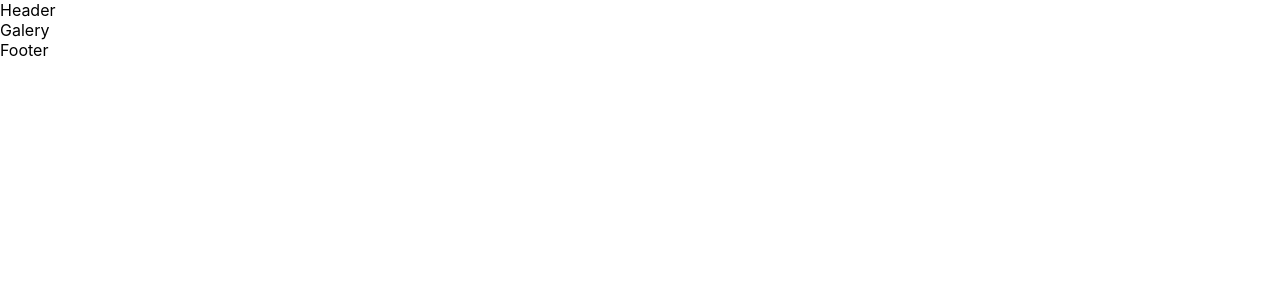
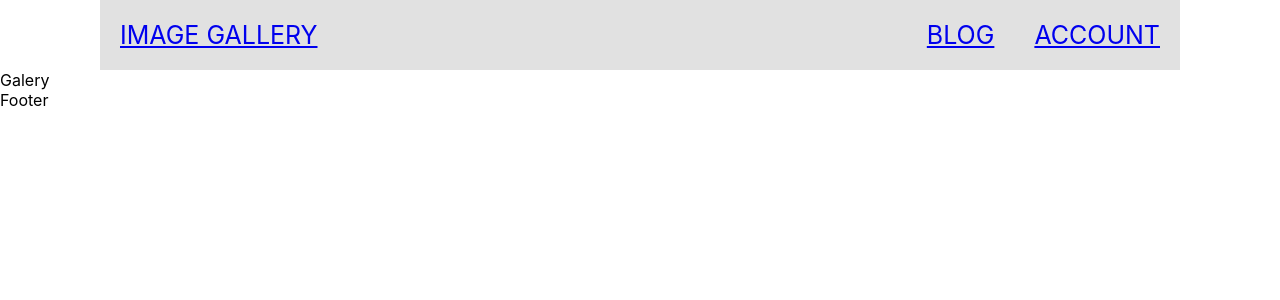
Before and after one commit to 80001/galery, a React (Create React App) app: page / in a window 1280 px wide. Shown: the top 300 px of the page. Built offline with nearby package versions, Linux system fonts and the light colour scheme.

Commit message:
02. Create <Header> and styles

```diff
--- a/src/pages/header/index.jsx
+++ b/src/pages/header/index.jsx
@@ -1,8 +1,46 @@
-import React from 'react'
+import React, { useState } from 'react';
+import './styles.scss'
+import { Link, Outlet } from 'react-router-dom';
+//import Authorization from '../Authorization';
+//import SearchImage from '../Search';
 
 const Header = () => {
+    const [open, setOpen] = useState(false);
+
+    const handleToggle = () => {
+        setOpen(!open);
+    };
+
     return (
-        <div>Header</div>
+        <header className="header">
+            <div className={`header__container${open ? ' header__container--open' : ''}`}>
+                <button hidden="hidden" className={`header__button${open ? ' header__button--open' : ''}`} onClick={handleToggle}>
+                    <span className="burger-menu__icon">XXX</span>
+                </button>
+                <div className={`header__logo${open ? ' header__logo--open' : ''} header__shrink`}>
+                    <Link to='/' className="header__logo-title">
+                        Image Gallery
+                    </Link>
+                </div>
+                {/* <SearchImage /> */}
+                <ul className={`header__links-wrap${open ? ' header__links-wrap--open' : ''}`}>
+                    <li className="header__links">
+                        {/* <Authorization/> */}
+                    </li>
+                    <li className="header__links">
+                        <Link to="/blog" className="header__link header__shrink">
+                            BLOG
+                        </Link>
+                    </li>
+                    <li className="header__links">
+                        <Link to="/account" className="header__link header__shrink">
+                            Account
+                        </Link>
+                    </li>
+                </ul>
+            </div>
+            <Outlet />
+        </header>
     )
 }
 
--- /dev/null
+++ b/src/pages/header/styles.scss
@@ -0,0 +1,87 @@
+.header{
+    &__container{
+        max-height: 70px;
+        max-width: 1080px;
+        margin: 0 auto;
+        display: flex;
+        justify-content: space-between;
+        align-items: center;
+        background-color: #e1e1e1;
+    }
+    &__logo{
+        margin: 0 20px;
+        display: flex;
+    }
+    &__links-wrap{
+        display: flex;
+        justify-content: space-around;
+        height: 100%;
+        align-items: center;
+
+    }
+    &__links{
+        position: relative;
+        display: flex;
+        margin: 20px;
+    }
+}
+.header__shrink{
+    font-size: 25px;
+    transition: transform 0.2s ease;
+    text-transform: uppercase;
+}
+.header__shrink:hover{
+    transform: scale(1.1);
+    text-shadow: 1px 1px 2px pink;
+}
+.header__shrink:active{
+    transform: scale(0.8);
+}
+.header__button{
+    padding: 20px;
+    content: '⫘';
+}
+@media (max-width: 1080px) {
+    .header__container{
+        width: 100%;
+    }
+    .header a{
+        padding: 10px 15px;
+    }
+
+}
+@media (max-width: 800px) {
+    .header a{
+        padding: 5px;
+    }
+
+    .header__container{
+        justify-content: space-evenly;
+        height: 50px;
+    }
+}
+@media (max-width: 500px) {
+    .header__button{
+        display: flex;
+        position: absolute;
+        right: 0;
+        top: 0;
+    }
+    .header__logo{
+        display: none;
+    }
+    .header__links-wrap{
+        display: none;
+    }
+    .header__logo--open{
+        display: flex;
+    }
+    .header__links-wrap--open{
+        display: flex;
+    }
+
+    .header__container{
+        position: relative;
+        justify-content: space-between;
+    }
+}
```
Also changed, not shown: src/pages/account/styles.scss (added), src/pages/aside/styles.scss (added), src/pages/blog/styles.scss (added), src/pages/footer/styles.scss (added), src/pages/galery/styles.scss (added).
